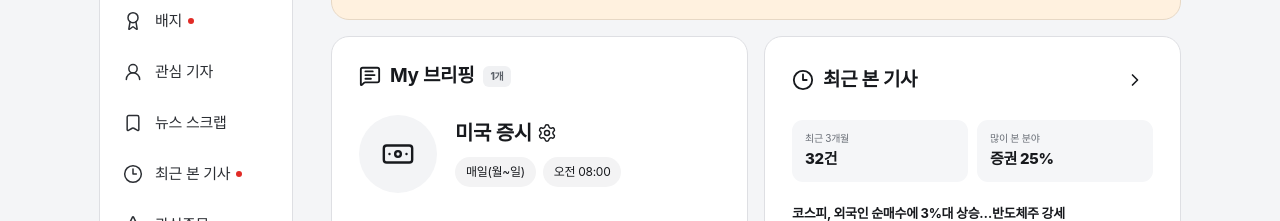
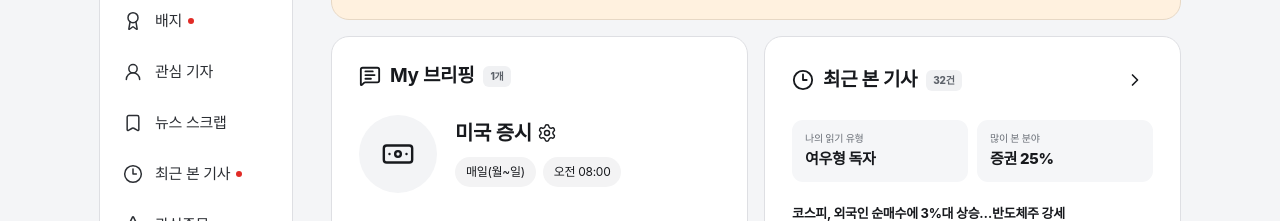
Before and after one commit to hktouchkim/myhankyung, a Next.js app: page / in a window 1280 px wide. Shown: the part 184-405 px from the top of the page. Built offline with nearby package versions, Linux system fonts and the light colour scheme.

Commit message:
Update recent articles dashboard summary

```diff
--- a/app/page.tsx
+++ b/app/page.tsx
@@ -739,6 +739,13 @@ const DASHBOARD_RECENT_ARTICLES = [
     url: "https://www.hankyung.com/article/202608070578i",
   },
 ];
+
+const DASHBOARD_RECENT_SUMMARY = {
+  count: 32,
+  analysisThreshold: 30,
+  readingType: "여우형 독자",
+  topCategory: "증권 25%",
+};
 
 const DEFAULT_ALERTS: AlertSettings = {
   article: true,
@@ -1842,6 +1849,7 @@ function Dashboard({
             <a className="title-with-icon dashboard-recent-heading-link" href="/recent-articles">
               <Clock3 size={22} />
               <h2>최근 본 기사</h2>
+              <span>{DASHBOARD_RECENT_SUMMARY.count}건</span>
             </a>
             <button type="button" onClick={onOpenRecent} aria-label="최근 본 기사 전체보기">
               <ChevronRight size={20} />
@@ -1849,12 +1857,16 @@ function Dashboard({
           </div>
           <dl className="dashboard-recent-stats" aria-label="최근 본 기사 요약 통계">
             <div>
-              <dt>최근 3개월</dt>
-              <dd>32건</dd>
+              <dt>나의 읽기 유형</dt>
+              <dd>
+                {DASHBOARD_RECENT_SUMMARY.count >= DASHBOARD_RECENT_SUMMARY.analysisThreshold
+                  ? DASHBOARD_RECENT_SUMMARY.readingType
+                  : `분석까지 ${DASHBOARD_RECENT_SUMMARY.analysisThreshold - DASHBOARD_RECENT_SUMMARY.count}건 남았어요`}
+              </dd>
             </div>
             <div>
               <dt>많이 본 분야</dt>
-              <dd>증권 25%</dd>
+              <dd>{DASHBOARD_RECENT_SUMMARY.topCategory}</dd>
             </div>
           </dl>
           <ul className="dashboard-recent-list" aria-label="최근 본 기사 목록">
```
Also changed, not shown: 1 other file (tests, documents, lock files or other folders).
